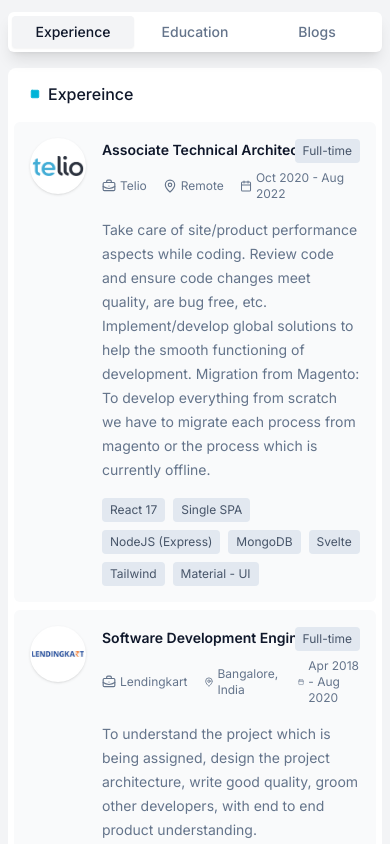
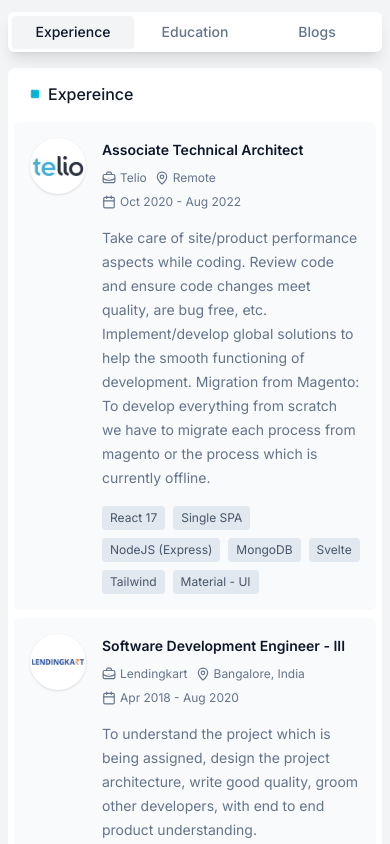
Before and after one commit to Sidd27/resume-site, a React (Vite) app: page / in a window 390 px wide. Shown: the part 1360-2204 px from the top of the page. Built offline with nearby package versions, Linux system fonts and the light colour scheme.

Commit message:
Fixed Mobile Overlap Issue

```diff
--- a/src/components/common/detailCard.tsx
+++ b/src/components/common/detailCard.tsx
@@ -34,24 +34,23 @@ const DetailCard: React.FunctionComponent<IDetailCardProps> = ({
       />
       <div className="ml-4 relative">
         <div className="text-foreground font-semibold">{title}</div>
-        <div className="flex space-x-4 text-muted-foreground mt-2">
+        <div className="flex gap-2 text-muted-foreground mt-2 md:gap-4 flex-wrap">
           <div className="text-xs flex space-x-1 items-center">
-            {primaryIcon}
-
+            <span className="shrink-0">{primaryIcon}</span>
             <span>{company}</span>
           </div>
           <div className="text-xs flex space-x-1 items-center">
-            <MapPin size="14" />
+            <MapPin size="14" className="shrink-0" />
             <span>{location}</span>
           </div>
           <div className="text-xs flex space-x-1 items-center">
-            <Calendar size="14" />
+            <Calendar size="14" className="shrink-0" />
             <span>{dateRange}</span>
           </div>
         </div>
         <p className="mt-4 text-muted-foreground">{description}</p>
         {badge && (
-          <div className="absolute top-0 right-0">
+          <div className="absolute top-0 right-0 hidden md:block">
             <Badge>{badge}</Badge>
           </div>
         )}
```
